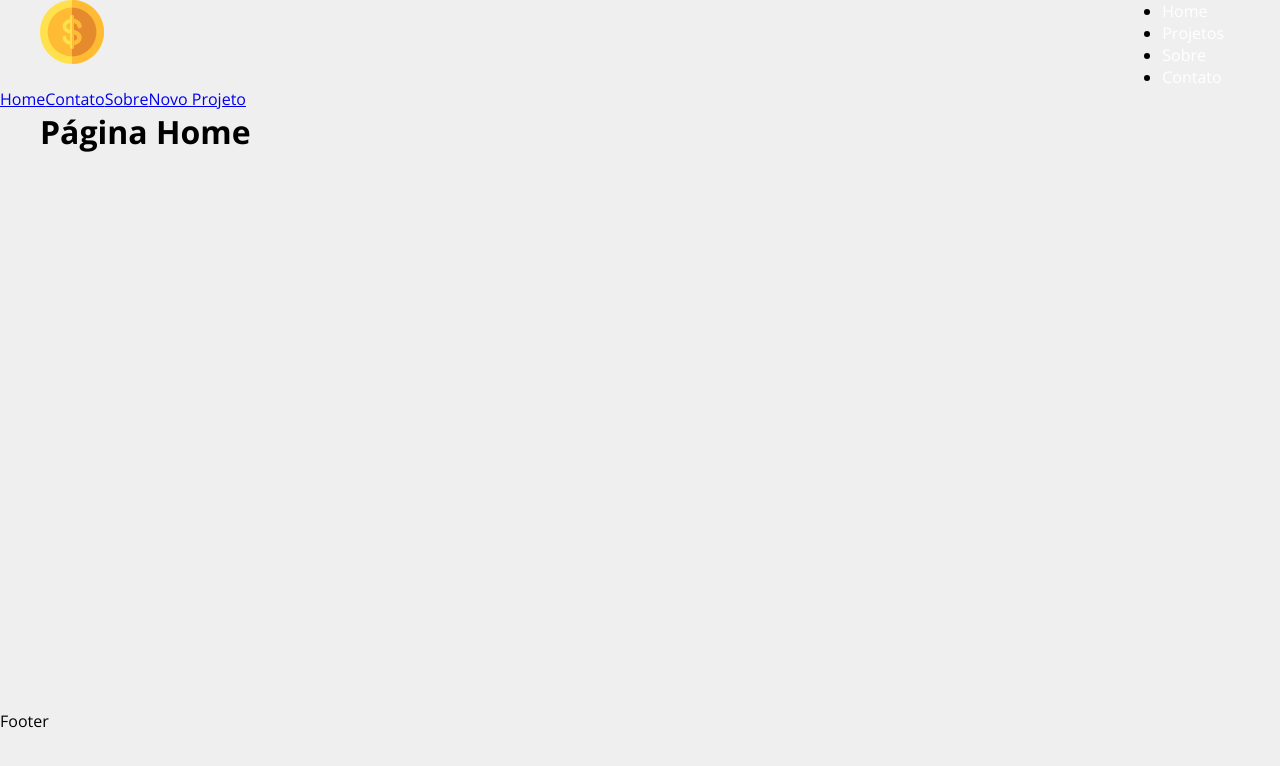
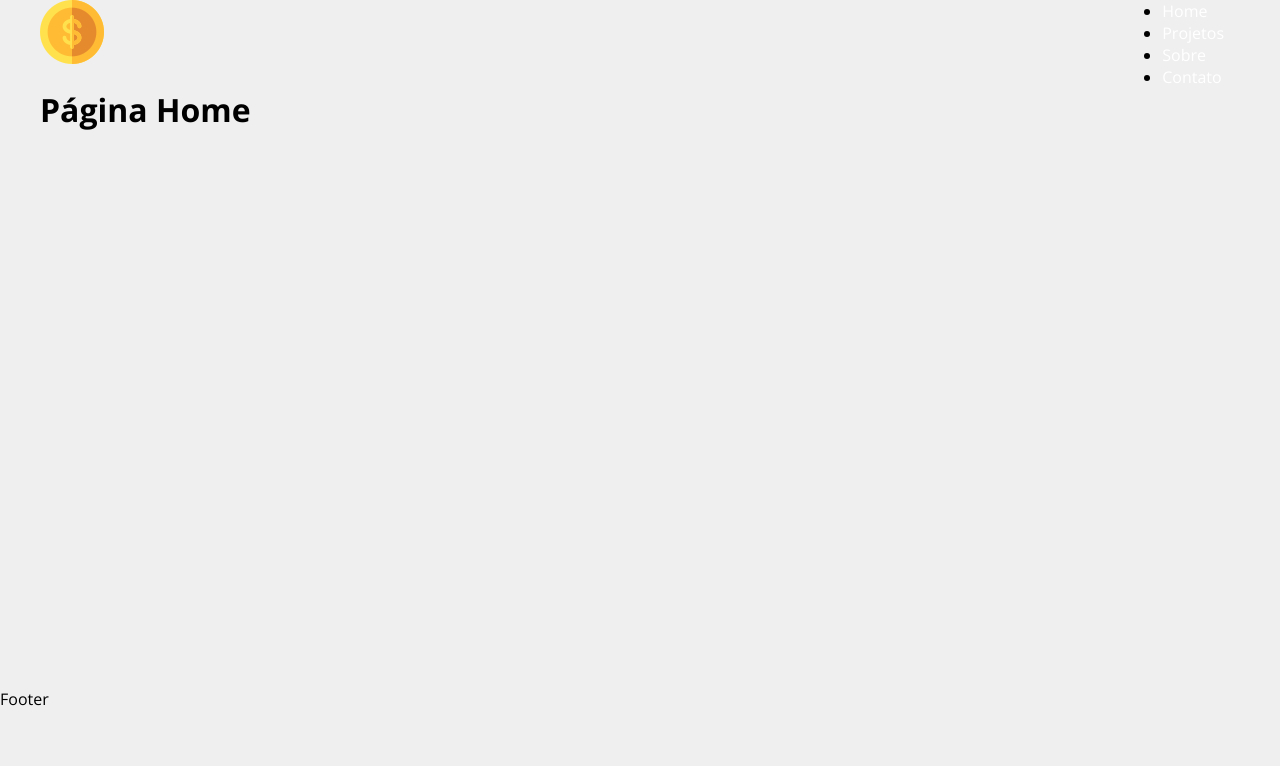
Before and after one commit to natali-schers/projeto-custos, a React (Create React App) app: page / in a window 1280 px wide. Shown: the top 766 px of the page. Built offline with nearby package versions, Linux system fonts and the light colour scheme.

Commit message:
Update App.js

```diff
--- a/src/App.js
+++ b/src/App.js
@@ -3,21 +3,15 @@ import Home from './components/pages/Home';
 import Sobre from './components/pages/Sobre';
 import Contato from './components/pages/Contato';
 import NovoProjeto from './components/pages/NovoProjeto';
-import Projetos from './components/pages/Projetos'
-import Container from './components/layout/Container'
-import Navbar from './components/layout/Navbar'
-import Footer from './components/layout/Footer'
+import Projetos from './components/pages/Projetos';
+import Container from './components/layout/Container';
+import Navbar from './components/layout/Navbar';
+import Footer from './components/layout/Footer';
 
 function App() {
   return (
     <Router>
       <Navbar />
-      <div>
-        <Link to="/">Home</Link>
-        <Link to="/contato">Contato</Link>
-        <Link to="/sobre">Sobre</Link>
-        <Link to="/novoprojeto">Novo Projeto</Link>
-      </div>
       <Switch>
         <Container customClass="min-height">
           <Route exact path= "/">
```
